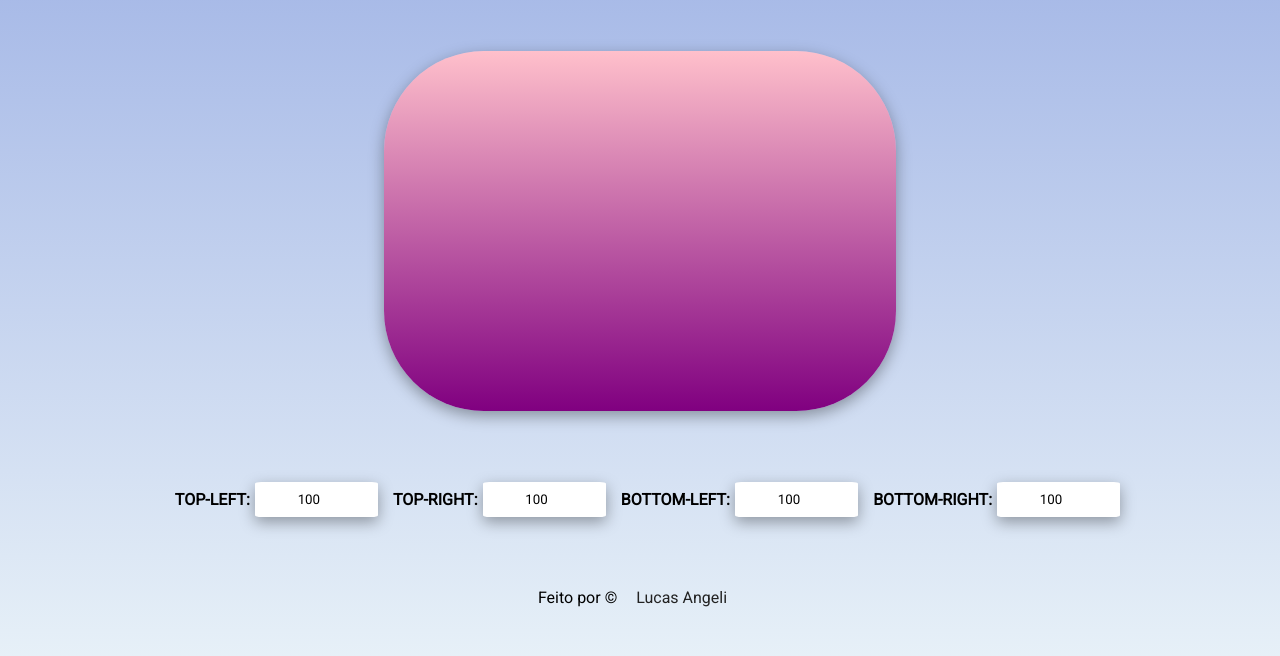
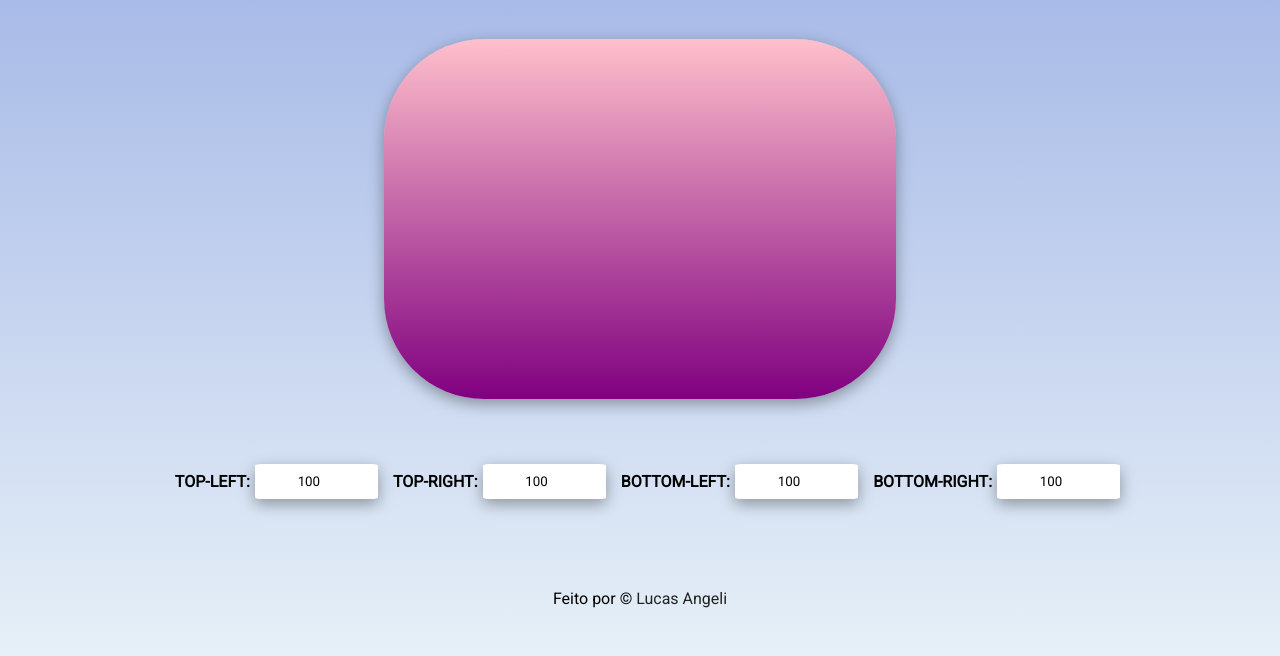
Before and after one commit to Luaxlz/border-radius-previewer, a plain HTML site: page index.html in a window 1280 px wide. Shown: the part 144-800 px from the top of the page. Drawn offline with Linux system fonts and the light colour scheme.

Commit message:
ajustes no footer

```diff
--- a/src/style.css
+++ b/src/style.css
@@ -71,11 +71,14 @@ label {
     padding: 5px;
 }
 
+footer {
+    margin-top: 20px;
+    padding: 5px;
+}
+
 footer a {
     text-decoration: none;
     color: #222;
-    margin: 10px;
-    padding: 5px;
 }
 
 @media only screen and (max-width: 740px) {
```
